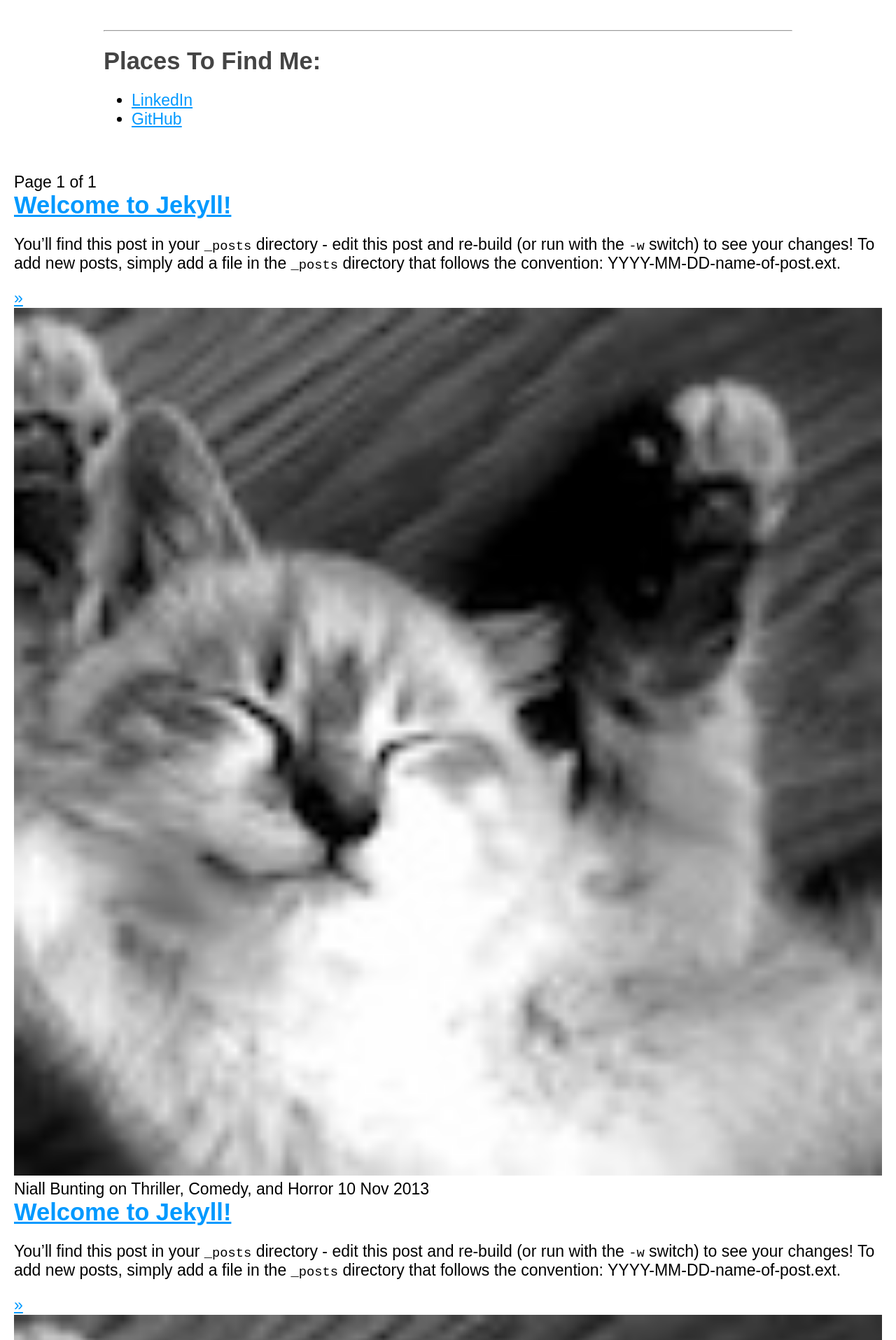
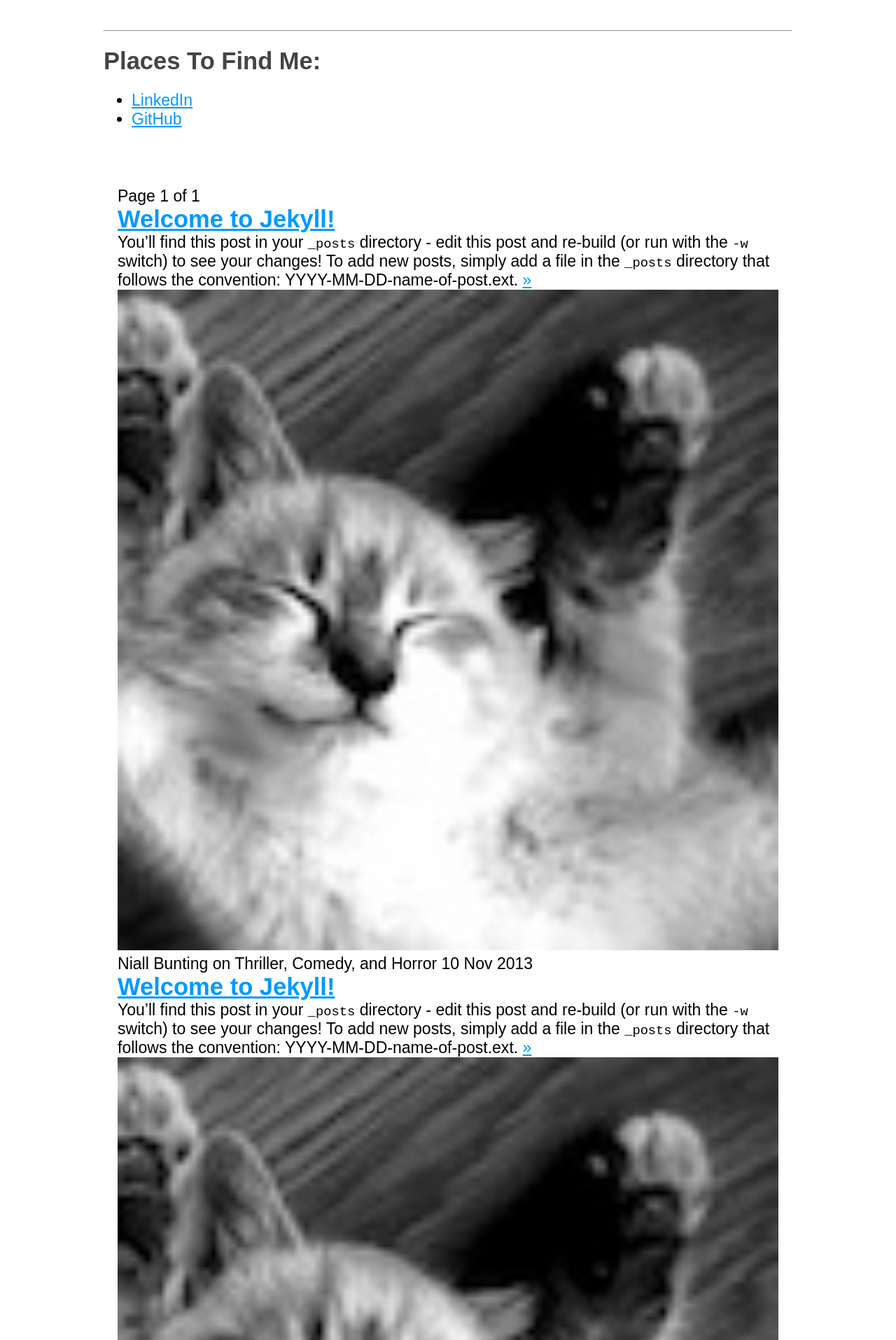
Before and after one commit to NiallBunting/niallbunting.github.io, a Jekyll site: the page built from index.html, in a window 1280 px wide. Shown: the part 585-2500 px from the top of the page at 70% size. Built offline with Jekyll 4.4.1, drawn with Linux system fonts in a browser that asks for light colours; the list of posts is cut into pages by our own code.

Commit message:
Lets see if we can incorporate you a little.

```diff
--- a/_layouts/index.html
+++ b/_layouts/index.html
@@ -2,11 +2,12 @@
 <html>
 <head>
 	<meta charset="UTF-8">
-	<title>Niall Bunting</title>
+	<title>{{ site.name }} - {{ site.description }}</title>
+	<meta name="description" content="{{ site.meta_description}}" />
 	<link href="index.css" rel="stylesheet" media="screen" type="text/css">
-	<meta name="description" content="Niall Bunting's Personal Website. Which contains various information about him.">
+	<script type="text/javascript" src="./scripts/google.js">//Google Analytics</script>
 	<script src="./scripts/index.js">//The index javascript</script>
-        <script type="text/javascript" src="./scripts/google.js">//Google Analytics</script>
+	<link rel="stylesheet" type="text/css" href="/assets/css/main.css" />
 </head>
 <body>
 	<div class="wrapper">
@@ -56,10 +57,10 @@
 		</div>
 	</div>
 
-	<div class="{% if page.post_class %}{{page.post_class}}{% else %}home-template{% endif %}">
-
-
-		{{content}}
+	<div class="wrapper">
+		<div class="content">
+			{{content}}
+		</div>
 	</div>
 </body>
 </html>
```
